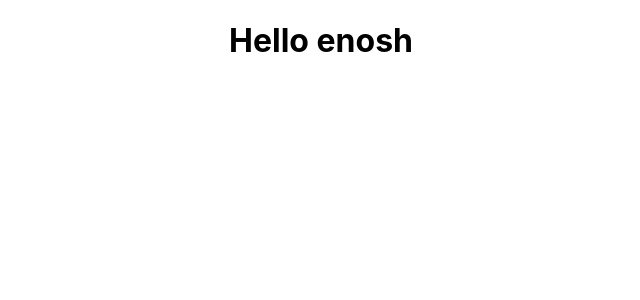
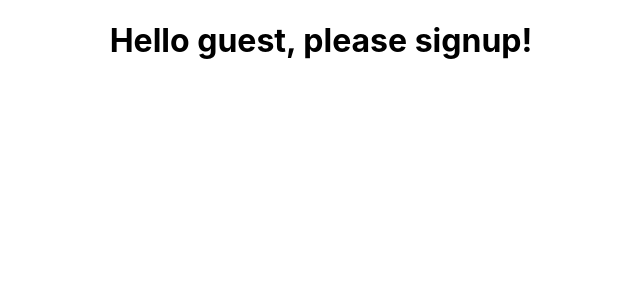
Before and after one commit to EnoshTsur/class-vs-functions, a React (Create React App) app: page / in a window 1280 px wide. Shown: the top 300 px of the page, without its empty margins (319-959 px from the left). Built offline with nearby package versions, Linux system fonts and the light colour scheme.

Commit message:
another commit

```diff
--- a/src/App.js
+++ b/src/App.js
@@ -4,10 +4,7 @@ import Header from './components/Header/Header'
 class App extends Component {
 
   state = {
-      user: {
-        name: "enosh",
-        city: 'eilat'
-      }
+      user: null
   }
 
   render() {
--- a/src/components/Header/Header.js
+++ b/src/components/Header/Header.js
@@ -13,7 +13,7 @@ export default class Header extends Component {
                 <Center>
                     <h1>
                         {
-                            `Hello ${!!user ? user.name : 'gues, please signup!'}`
+                            `Hello ${!!user ? user.name : 'guest, please signup!'}`
                         }
                     </h1>
                 </Center>
```
